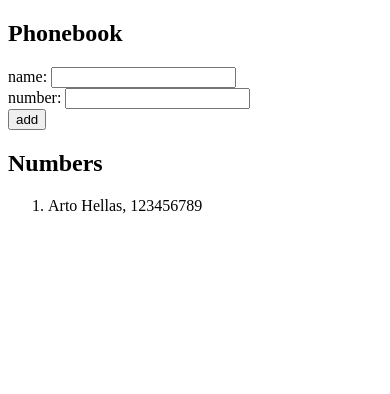
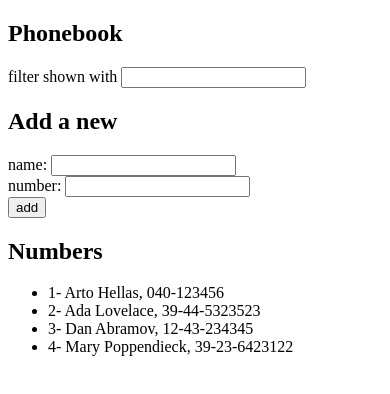
Before and after one commit to noerotgerdev-ai/full-stack-open, a React (Vite) app in the folder part2/phonebook/: page / in a window 390 px wide. Shown: the top 394 px of the page. Built offline with nearby package versions, Linux system fonts and the light colour scheme.

Commit message:
part2 phonebook 2.9

```diff
--- a/part2/phonebook/src/App.jsx
+++ b/part2/phonebook/src/App.jsx
@@ -1,11 +1,17 @@
 import { useState } from "react";
 
+const contacts = [
+  { name: "Arto Hellas", number: "040-123456", id: 1 },
+  { name: "Ada Lovelace", number: "39-44-5323523", id: 2 },
+  { name: "Dan Abramov", number: "12-43-234345", id: 3 },
+  { name: "Mary Poppendieck", number: "39-23-6423122", id: 4 },
+];
+
 const App = () => {
-  const [persons, setPersons] = useState([
-    { name: "Arto Hellas", number: "123456789" },
-  ]);
+  const [persons, setPersons] = useState(contacts);
   const [newName, setNewName] = useState("");
   const [newNumber, setNewNumber] = useState("");
+  const [filter, setFilter] = useState("");
 
   const handleNameChange = (event) => {
     setNewName(event.target.value);
@@ -17,7 +23,11 @@
 
   const handleSubmit = (event) => {
     event.preventDefault();
-    const addContact = { name: newName, number: newNumber };
+    const addContact = {
+      name: newName,
+      number: newNumber,
+      id: persons.length + 1,
+    };
     if (persons.find((person) => person.name === newName)) {
       alert(`${newName} is already added to phonebook`);
       return;
@@ -28,12 +38,38 @@
     }
     setPersons([...persons, addContact]);
     setNewName("");
-    setNewNumber("")
+    setNewNumber("");
   };
+
+  const handleFilterChange = (event) => {
+    setFilter(event.target.value);
+  };
+
+  const filtered = filter
+    ? persons
+        .filter((person) =>
+          person.name.toLocaleLowerCase().includes(filter.toLocaleLowerCase())
+        )
+        .map((item) => (
+          <li key={item.id}>
+            {item.id}- {item.name}, {item.number}
+          </li>
+        ))
+    : persons.map((item) => (
+        <li key={item.id}>
+          {item.id}- {item.name}, {item.number}
+        </li>
+      ));
 
   return (
     <div>
       <h2>Phonebook</h2>
+
+      <div>
+        filter shown with <input onChange={handleFilterChange} />
+      </div>
+
+      <h2>Add a new</h2>
       <form onSubmit={handleSubmit}>
         <div>
           name: <input onChange={handleNameChange} value={newName} />
@@ -46,13 +82,7 @@
         </div>
       </form>
       <h2>Numbers</h2>
-      <ol>
-        {persons.map((item) => (
-          <li key={item.name}>
-            {item.name}, {item.number}
-          </li>
-        ))}
-      </ol>
+      <ul>{filtered}</ul>
     </div>
   );
 };
```
